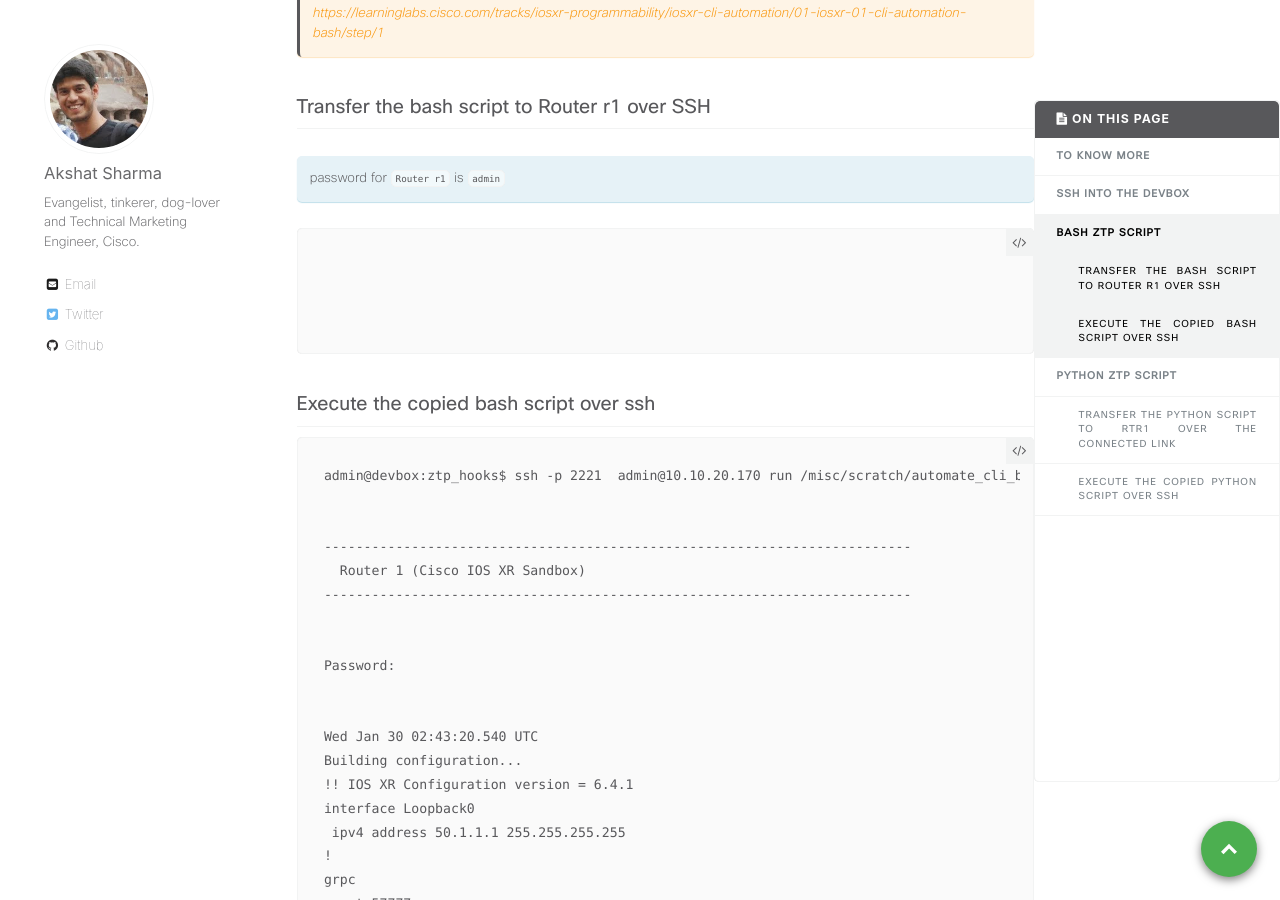
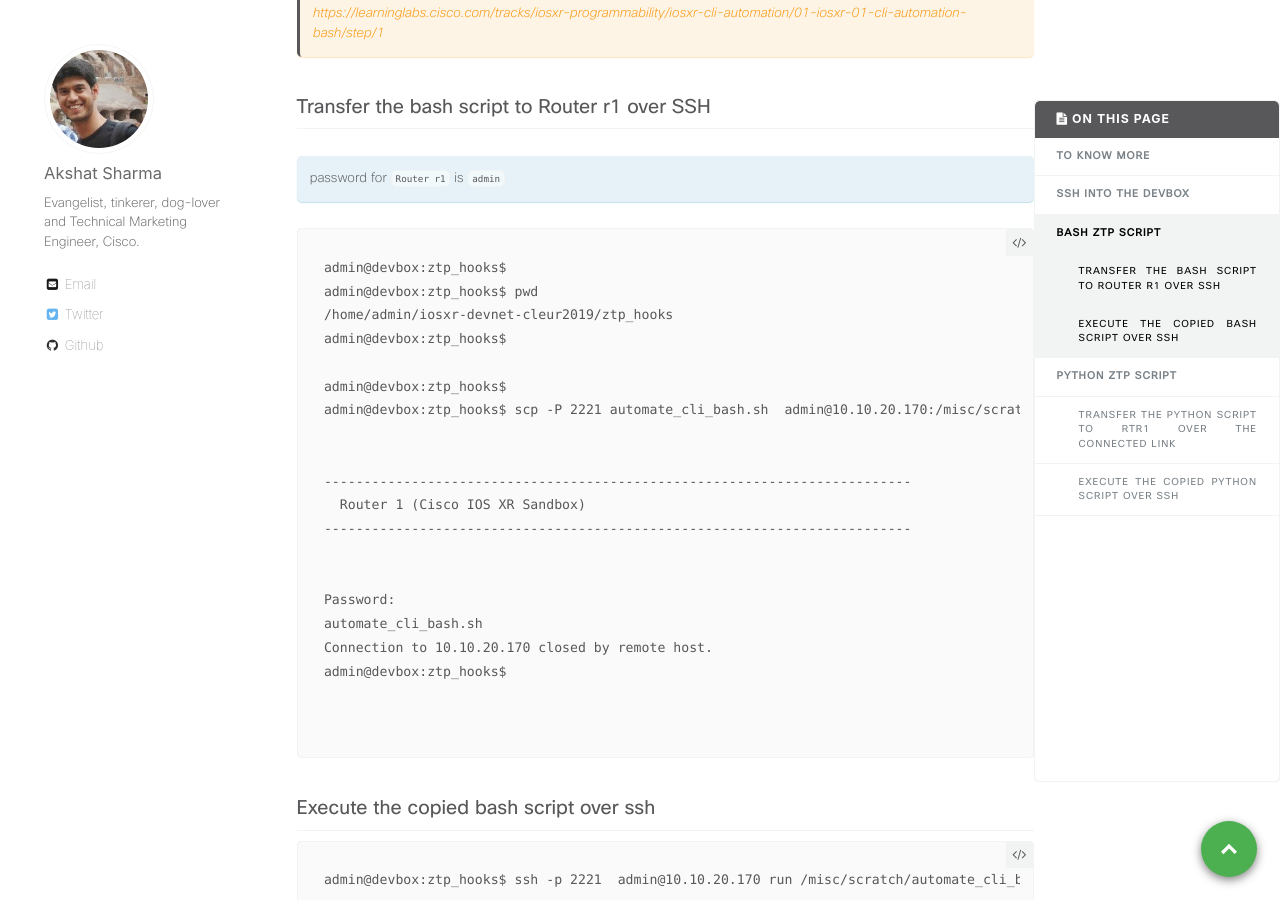
Before and after one commit to nanog75/hackathon, a Jekyll site: the page built from _wkinstructions/2018-06-12-step-1-ios-xr-ztp-bash-and-python-hooks.md, in a window 1280 px wide and 900 px high, scrolled down 3932 px. Built offline with Jekyll 4.4.1, drawn with Linux system fonts in a browser that asks for light colours; comment, search, counter and statistics services are not loaded.

Commit message:
Update 2018-06-12-step-1-ios-xr-ztp-bash-and-python-hooks.md

````diff
--- a/_wkinstructions/2018-06-12-step-1-ios-xr-ztp-bash-and-python-hooks.md
+++ b/_wkinstructions/2018-06-12-step-1-ios-xr-ztp-bash-and-python-hooks.md
@@ -169,7 +169,24 @@ password for `Router r1` is `admin`
 
 
 ```
+admin@devbox:ztp_hooks$
+admin@devbox:ztp_hooks$ pwd
+/home/admin/iosxr-devnet-cleur2019/ztp_hooks
+admin@devbox:ztp_hooks$
 
+admin@devbox:ztp_hooks$
+admin@devbox:ztp_hooks$ scp -P 2221 automate_cli_bash.sh  admin@10.10.20.170:/misc/scratch/
+
+
+--------------------------------------------------------------------------
+  Router 1 (Cisco IOS XR Sandbox)
+--------------------------------------------------------------------------
+
+
+Password:
+automate_cli_bash.sh                                                                                   100%  838     0.8KB/s   00:00
+Connection to 10.10.20.170 closed by remote host.
+admin@devbox:ztp_hooks$
 
 
 ```
````
